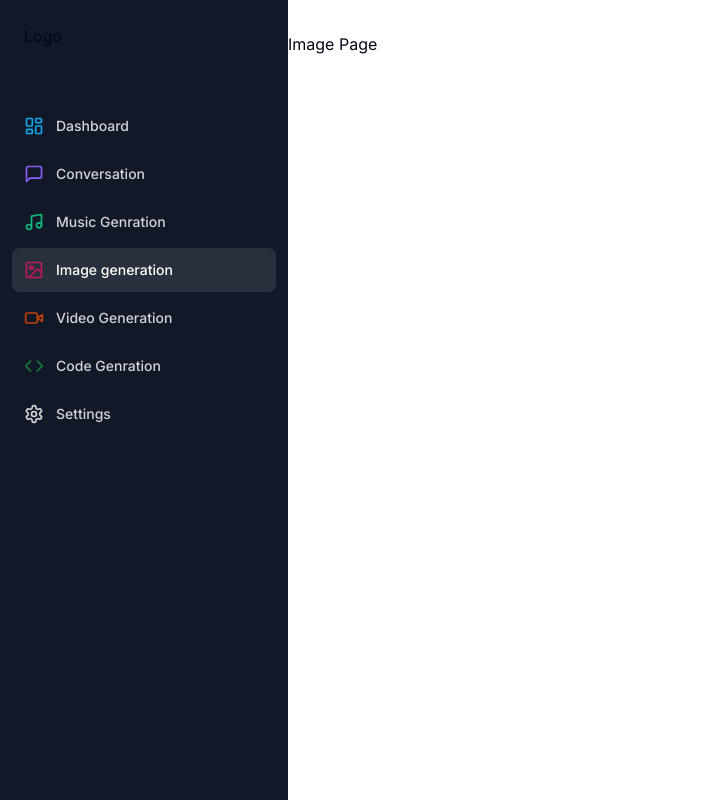
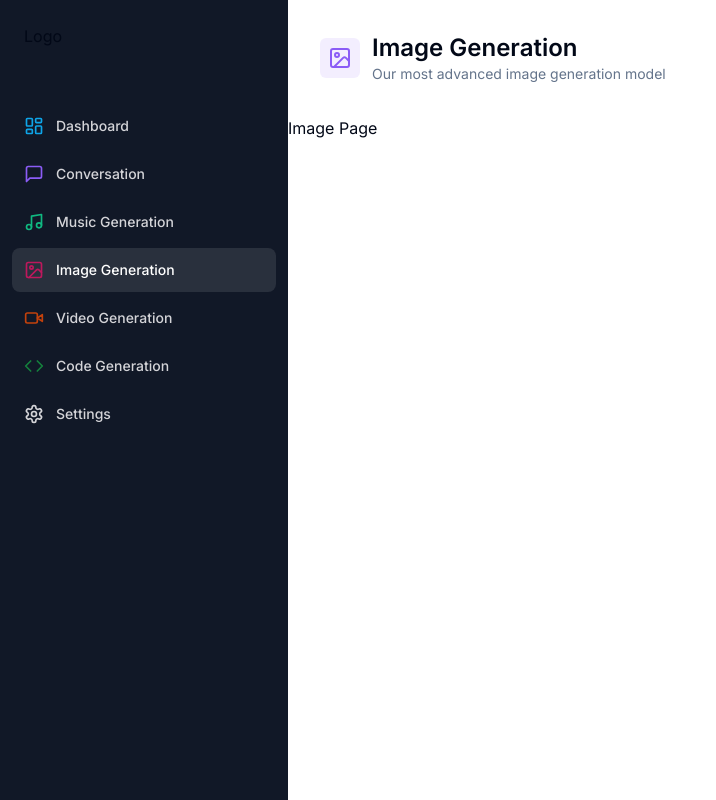
Before and after one commit to Abdulhameed735/ai-platform, a Next.js app: page /image in a window 1280 px wide. Shown: the whole page, without its empty margins (0-716 px from the left). Built offline with nearby package versions, Linux system fonts and the light colour scheme.

Commit message:
header completed + minor text fixes

```diff
--- a/src/app/(dashboard)/(routes)/code/page.tsx
+++ b/src/app/(dashboard)/(routes)/code/page.tsx
@@ -1,6 +1,16 @@
+import DashboardHeader from "@/components/DashboardHeader";
+import { CodeIcon } from "lucide-react";
+
 const CodePage = () => {
   return (
     <div>
+      <DashboardHeader
+        title="Code Generation"
+        description="Our most advanced code conversation model"
+        icon={CodeIcon}
+        iconColor="text-violet-500"
+        bgColor="bg-violet-500/10"
+      />
       <h1>Code Page</h1>
     </div>
   );
--- a/src/app/(dashboard)/(routes)/image/page.tsx
+++ b/src/app/(dashboard)/(routes)/image/page.tsx
@@ -1,6 +1,16 @@
+import DashboardHeader from "@/components/DashboardHeader";
+import { ImageIcon } from "lucide-react";
+
 const ImagePage = () => {
   return (
     <div>
+      <DashboardHeader
+        title="Image Generation"
+        description="Our most advanced image generation model"
+        icon={ImageIcon}
+        iconColor="text-violet-500"
+        bgColor="bg-violet-500/10"
+      />
       <h1>Image Page</h1>
     </div>
   );
--- a/src/app/(dashboard)/(routes)/music/page.tsx
+++ b/src/app/(dashboard)/(routes)/music/page.tsx
@@ -1,6 +1,16 @@
+import DashboardHeader from "@/components/DashboardHeader";
+import { MusicIcon } from "lucide-react";
+
 const MusicPage = () => {
   return (
     <div>
+      <DashboardHeader
+        title="Music Generation"
+        description="Our most advanced music conversation model"
+        icon={MusicIcon}
+        iconColor="text-violet-500"
+        bgColor="bg-violet-500/10"
+      />
       <h1>Music Page</h1>
     </div>
   );
--- a/src/app/(dashboard)/(routes)/video/page.tsx
+++ b/src/app/(dashboard)/(routes)/video/page.tsx
@@ -1,6 +1,16 @@
+import DashboardHeader from "@/components/DashboardHeader";
+import { VideoIcon } from "lucide-react";
+
 const VideoPage = () => {
   return (
     <div>
+      <DashboardHeader
+        title="Video Generation"
+        description="Our most advanced video conversation model"
+        icon={VideoIcon}
+        iconColor="text-violet-500"
+        bgColor="bg-violet-500/10"
+      />
       <h1>Video Page</h1>
     </div>
   );
--- a/src/data/routes.tsx
+++ b/src/data/routes.tsx
@@ -22,13 +22,13 @@ const routes = [
     color: "text-violet-500",
   },
   {
-    name: "Music Genration",
+    name: "Music Generation",
     icon: MusicIcon,
     href: "/music",
     color: "text-emerald-500",
   },
   {
-    name: "Image generation",
+    name: "Image Generation",
     icon: ImageIcon,
     href: "/image",
     color: "text-pink-700",
@@ -41,7 +41,7 @@ const routes = [
   },
 
   {
-    name: "Code Genration",
+    name: "Code Generation",
     icon: CodeIcon,
     href: "/code",
     color: "text-green-700",
```
